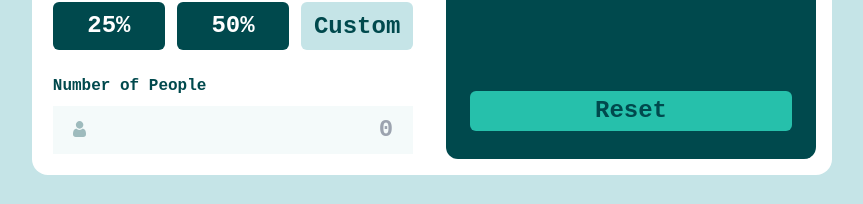
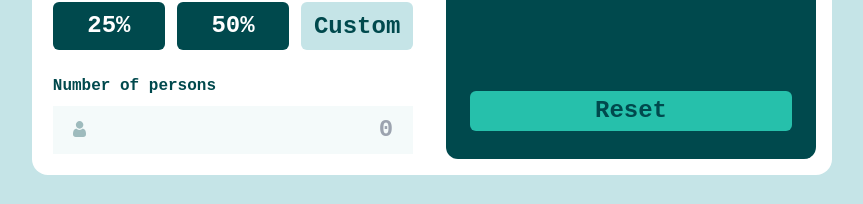
Before and after one commit to pxycknomdictator/TipCalculator-App, a React (Vite) app: page / in a window 1280 px wide. Shown: the part 465-669 px from the top of the page, without its empty margins (208-1071 px from the left). Built offline with nearby package versions, Linux system fonts and the light colour scheme.

Commit message:
all problems fixed

```diff
--- a/src/components/Calculator.jsx
+++ b/src/components/Calculator.jsx
@@ -7,6 +7,7 @@ import Percentage from "./Percentage.jsx";
 import Custom from "./Custom.jsx";
 import data from "./data/Data.json";
 import Total from "./Total.jsx";
+import InputPerson from "./InputPerson.jsx";
 
 const Calculator = () => {
   return (
@@ -28,7 +29,7 @@ const Calculator = () => {
                 <Custom />
               </div>
             </div>
-            <InputPrice logo={CustomerLogo} title="Number of People" />
+           <InputPerson logo={CustomerLogo} title={"Number of persons"} />
           </div>
 
           <div className="bg-Very_dark_cyan rounded-xl text-White pt-10 pb-7 px-6 flex flex-col justify-between gap-5">
--- /dev/null
+++ b/src/components/InputPerson.jsx
@@ -0,0 +1,24 @@
+import React from "react";
+
+const InputPerson = ({ logo, title }) => {
+  return (
+    <div className="w-full">
+      <p className="text-Very_dark_cyan font-semibold mb-2">{title}</p>
+      <div className=" bg-Very_light_grayish_cyan justify-between rounded-md relative">
+        <img
+          className="absolute top-[15px] left-[20px]"
+          src={logo}
+          alt={logo}
+        />
+        <input
+          id="input"
+          className={`cursor w-full text-right text-Very_dark_cyan font-semibold text-2xl  bg-Very_light_grayish_cyan outline-none py-2 pr-5`}
+          type="text"
+          placeholder="0"
+        />
+      </div>
+    </div>
+  );
+};
+
+export default InputPerson;
```
